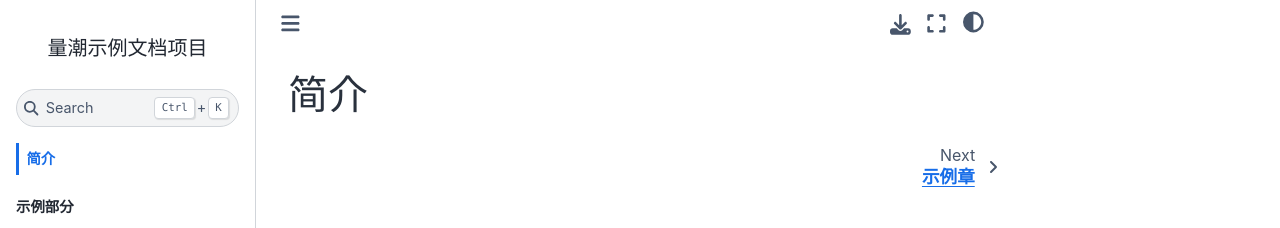
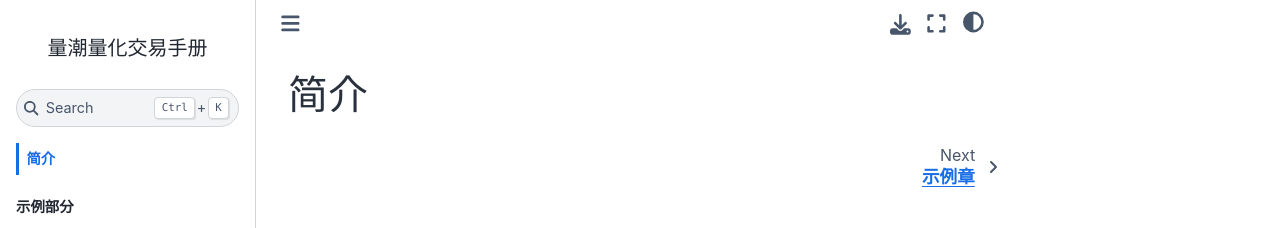
Before and after one commit to quanttide/quanttide-handbook-of-quantitative-trading, a Jupyter Book: the page built from index.md, in a window 1280 px wide. Shown: the top 228 px of the page. Built offline with Jupyter Book 1.0.4 settings and Sphinx 7.4.7 and the Sphinx Book theme 1.1.4, drawn with Linux system fonts in a browser that asks for light colours.

Commit message:
Update _config.yml

```diff
--- a/_config.yml
+++ b/_config.yml
@@ -1,7 +1,7 @@
 # https://jupyterbook.org/en/stable/customize/config.html
-name: quanttide-example-of-documentation
-title: 量潮示例文档项目
+name: quanttide-handbook-of-quantitative-trading
+title: 量潮量化交易手册
 author: 量潮科技
-description: 量潮文档项目实例
+description: 量潮量化交易手册
 # Jupyter Book Config
 only_build_toc_files: true
```
